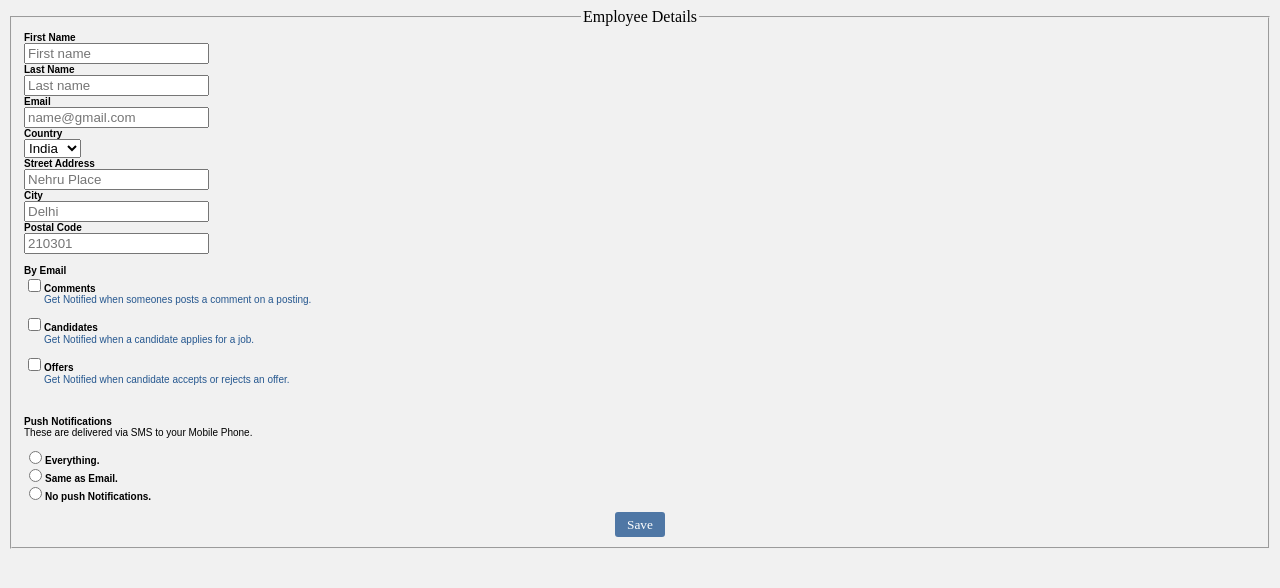
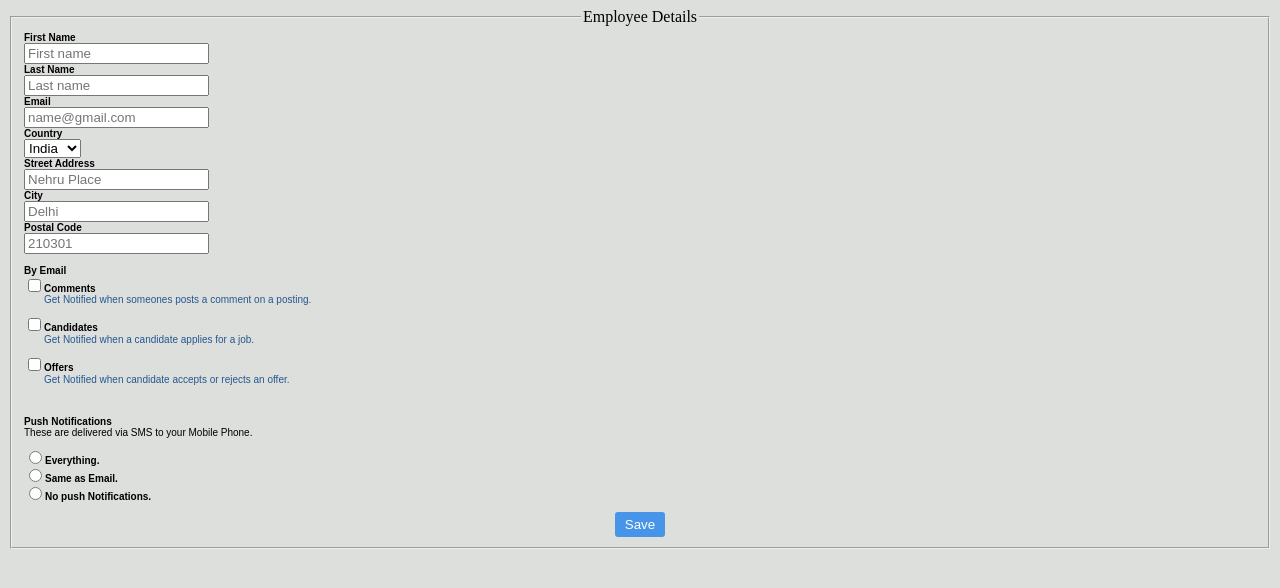
Before and after one commit to sameer3602/formapp, a React (Create React App) app: page / in a window 1280 px wide. Shown: the top 588 px of the page. Built offline with nearby package versions, Linux system fonts and the light colour scheme.

Commit message:
new commit

```diff
--- a/src/App.js
+++ b/src/App.js
@@ -19,7 +19,7 @@ function App() {
   }
   return (
     <div>
-      <fieldset>
+      <fieldset className='field'>
         <legend className='heading'>Employee Details</legend>
       <form className='mainform' onSubmit={submithandler}>
         <label>First Name</label>
--- a/src/index.css
+++ b/src/index.css
@@ -8,7 +8,7 @@ label{
 }
 body{
   font-weight: 600px;
-  background-color: rgba(130, 135, 135, 0.11);
+  background-color: rgba(28, 45, 22, 0.15)
 }
 .indent {
   margin-top: -0.11px;
@@ -27,10 +27,9 @@ body{
 .savebtn{
   height:25px;
   width: 50px;
-  background-color: #4f77a5;
+  background-color: #4695e9;
   border: none;
   color: white;
   border-radius: 3px;
   font-size: 700;
-  font-family:'Times New Roman', Times, serif ;
 }
```
